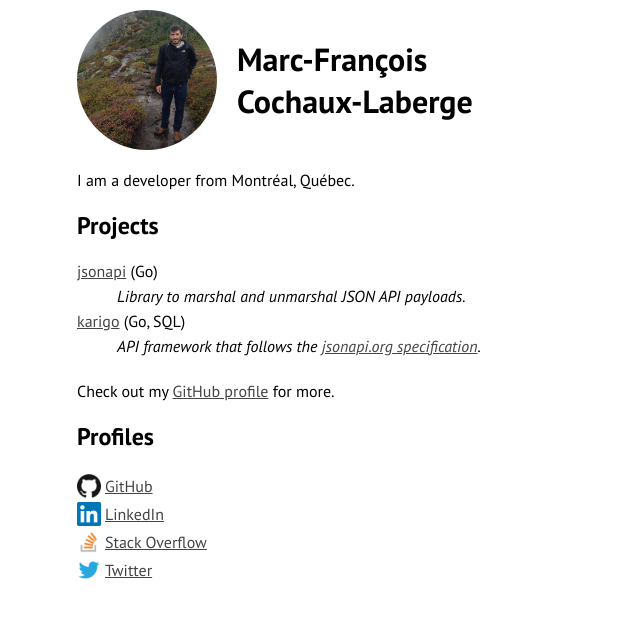
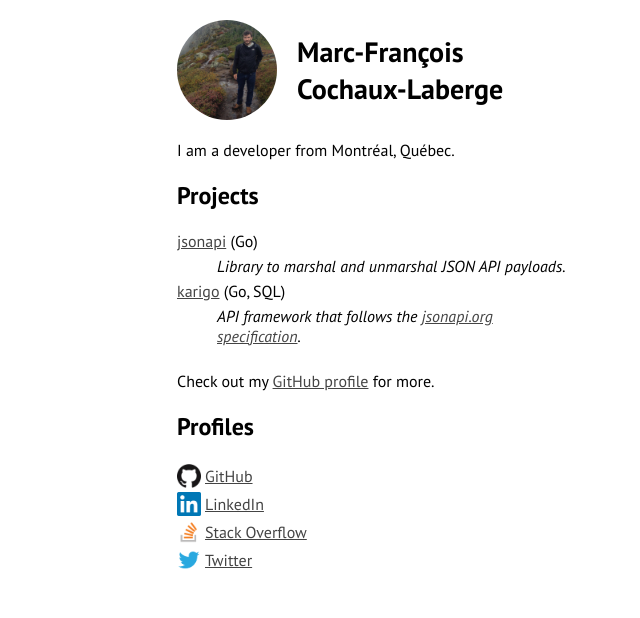
Before and after one commit to mfcochauxlaberge/mfcochauxlaberge.github.io, a plain HTML site: page index.html in a window 1280 px wide. Shown: the whole page, without its empty margins (263-903 px from the left). Drawn offline with Linux system fonts and the light colour scheme.

Commit message:
Improve some CSS

```diff
--- a/static/css/style.css
+++ b/static/css/style.css
@@ -13,9 +13,9 @@ a {
 }
 
 #app {
-  max-width: 600px;
+  max-width: 400px;
   margin: auto;
-  padding: 10px;
+  padding: 20px;
 }
 
 #header {
@@ -23,8 +23,8 @@ a {
   grid-template:
     "logo name"
   ;
-  grid-template-columns: 140px 1fr;
-  grid-template-rows: 140px;
+  grid-template-columns: 100px 1fr;
+  grid-template-rows: 100px;
   gap: 20px;
   margin-bottom: 20px;
 }
@@ -42,6 +42,7 @@ a {
   grid: name;
   display: flex;
   align-items: center;
+  font-size: 14px;
 }
 
 #content {
```
